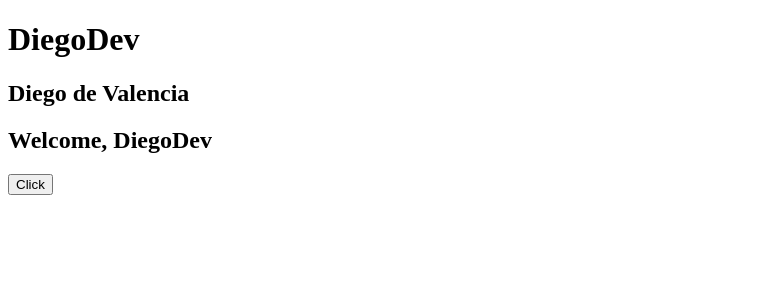
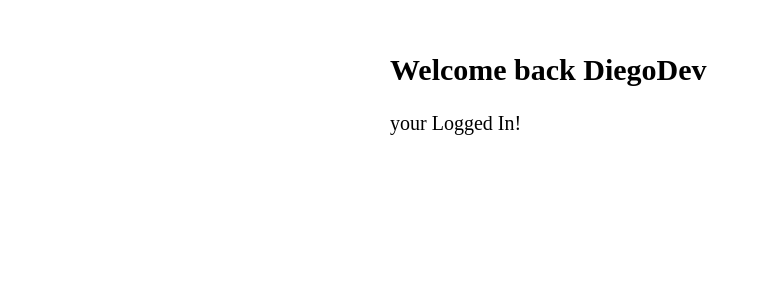
Before and after one commit to diego-monfort-landolt/landingpage, an Angular app in the folder landing-diego/: page / in a window 1280 px wide. Shown: the top 300 px of the page, without its empty margins (0-762 px from the left). Built offline with nearby package versions, Linux system fonts and the light colour scheme.

Commit message:
added new component and testing whid addif and addelde

```diff
--- a/landing-diego/src/app/app.component.html
+++ b/landing-diego/src/app/app.component.html
@@ -1,6 +1,3 @@
-<h1>DiegoDev</h1>
 
-<h2>{{ title }} de {{ city }}</h2>
 <app-user />
-<button class="btn btn-primary">Click</button>
 <router-outlet></router-outlet>
--- /dev/null
+++ b/landing-diego/src/app/game/game.component.html
@@ -0,0 +1 @@
+<p>game works!</p>
--- a/landing-diego/src/app/user/user.component.css
+++ b/landing-diego/src/app/user/user.component.css
@@ -0,0 +1,6 @@
+section {
+  max-width: 500px;
+  margin: 0 auto;
+  padding-top: 20px;
+  font-size: 20px;
+}
--- a/landing-diego/src/app/user/user.component.html
+++ b/landing-diego/src/app/user/user.component.html
@@ -1,5 +1,9 @@
-@if (isLoggedIn) {
-  <h2>Welcome, {{ username }}</h2>
-} @else {
-  <h1>Log In</h1>
-}
+
+<section>
+  @if (isLoggedIn) {
+    <h2>Welcome back {{ username }}</h2>
+    <p>your Logged In!</p>
+    } @else {
+      <h1>You are not logged</h1>
+    }
+</section>
```
Also changed, not shown: landing-diego/src/app/game/game.component.ts (added, +12 -0 lines), landing-diego/src/app/game/game.component.css (added), 1 other file (tests, documents, lock files or other folders).
